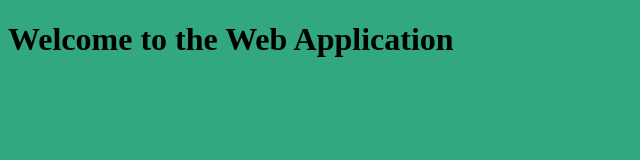
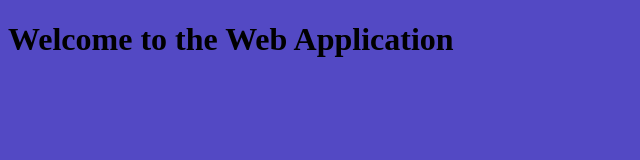
Before and after one commit to SnehithYarramsetty/WebApp, a plain HTML site: page index.html in a window 1280 px wide. Shown: the whole page, without its empty margins (0-640 px from the left). Drawn offline with Linux system fonts and the light colour scheme.

Commit message:
bg color update

```diff
--- a/index.html
+++ b/index.html
@@ -7,7 +7,7 @@
 
 <style>
     body {
-        background-color: #32a87f; /* New background color */
+        background-color: #5349c4; /* New background color */
     }
 </style>
 
```
